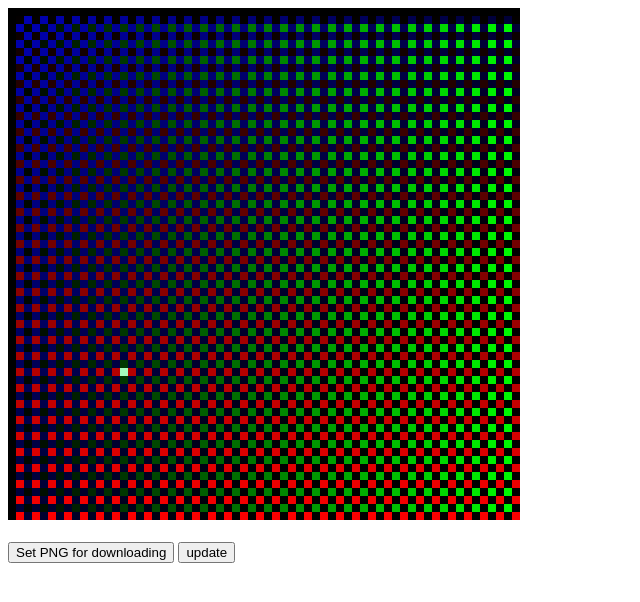
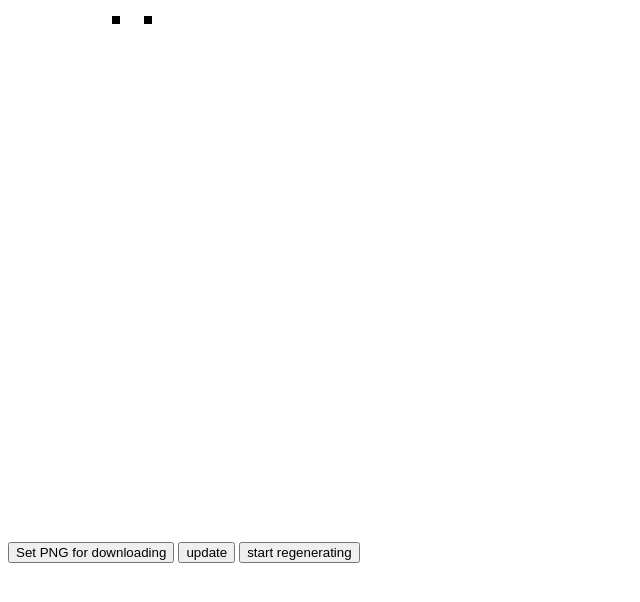
Before and after one commit to Xoychte/Test-canvas, a plain HTML site: page index.html in a window 1280 px wide. Both pictures are taken after a click on the button "update". Shown: the whole page, without its empty margins (0-640 px from the left). Drawn offline with Linux system fonts and the light colour scheme.

Commit message:
SNOW PILES

```diff
--- a/index.html
+++ b/index.html
@@ -12,5 +12,6 @@
     <img src="" alt="" id="download"/> <br/>
     <input type="button" value="Set PNG for downloading" onclick="set_png(canvas)"/>
     <input type="button" value="update" id="update" onclick="update()"/>
+    <input type ="button" value="start regenerating" onclick="start_regenerating()"/>
 </body>
 </html>
--- a/main.js
+++ b/main.js
@@ -1,5 +1,9 @@
 "use strict";
 let canvas;
+
+let BLACK = [0,0,0,255];
+let WHITE = [255,255,255,255];
+
 window.onload = function() {
     canvas = document.getElementById("viewport");
     const ctx = canvas.getContext("2d");
@@ -7,7 +11,8 @@ window.onload = function() {
     let imageData = ctx.getImageData(0,0,size,size);
 
     paint_it_black(imageData, size);
-    generate(size,imageData, ctx);
+    generate_initial(size,imageData, ctx);
+
 }
 
 
@@ -49,40 +54,66 @@ function paint_it_black(imgData, size){
     }
 }
 
-function generate(size,imageData,ctx){
+function generate_initial(size,imageData,ctx){
     for (let y = 0; y < size; y++){
-        for (let x = -0; x < size; x++){
-            let r,g,b = 0;
-
-            if (y > 0 && x > 0){
-
-                switch ((x%2 + y%2)) {
-                    case 2:
-                        r = Math.floor((y/64)*255);
-                        break;
-                    case 0:
-                        g = Math.floor((x/64)*255);
-                        break;
-                    default:
-                        b = 180 - Math.floor((x+y)/128*255);
+        for (let x = 0; x < size; x++){
+            let r = 255;
+            let g = 255;
+            let b = 255;
+            let rand = Math.random()
+            if (y===0 && rand > 0.99){
+                r = 0
+                b = 0
+                g = 0
                 }
-
             set_pixel(imageData,x,y,r,g,b);
             }
         }
-    }
+
     paint_canvas(imageData, ctx);
 }
 
 function update(){
     const size = Number(document.getElementById("viewport").getAttribute("width"));
-    console.log("updated the canvas")
     const ctx = canvas.getContext("2d");
+    let oldImageData = ctx.getImageData(0,0,size,size);
+    let newImageData = ctx.getImageData(0,0,size,size);
 
-    let imageData = ctx.getImageData(0,0,size,size);
-    set_pixel(imageData,random_position(size),random_position(size), random_color(), random_color(), random_color())
-    paint_canvas(imageData,ctx)
+    /// Make the pixels fall
+    for (let y = size; y >= 0; y--){
+        for (let x = 0; x < size; x++){
+            let oldPixel = get_pixel(oldImageData.data,x,y);
+            if (oldPixel.toString() == BLACK.toString()){
+                if (size-y > piles[x]){
+                    set_pixel(newImageData,x,y,255,255,255);
+                    set_pixel(newImageData,x,y+1,0,0,0);
+                    if (size-y-1 == piles[x]){
+                        piles[x]++
+                    }
+                }
+
+            }
+            if (oldPixel.toString() == BLACK.toString() &&y<size-1){
+
+            } else {
+                set_pixel(newImageData,x,y,oldPixel[0], oldPixel[1], oldPixel[2])
+            }
+        }
+
+    }
+
+    /// Add new pixels
+    let firstRowSpace = 0;
+    for (let x = 0; x<size; x++){
+        let oldPixel = get_pixel(oldImageData.data,x,0)
+        if (oldPixel.toString() == WHITE.toString()){
+            firstRowSpace+=1;
+        }
+    }
+    set_pixel(newImageData,random_position(firstRowSpace),1,0,0,0);
+    paint_canvas(newImageData,ctx);
 }
+
 
 function random_position(size){
     return Math.floor(Math.random()*size)
@@ -91,3 +122,17 @@ function random_position(size){
 function random_color(){
     return Math.floor(Math.random()*255)
 }
+
+function start_regenerating(){
+    setInterval(update,1)
+}
+
+function create_piles(size){
+    let piles =[];
+    for (let i=0; i<size; i++){
+        piles.push(1);
+    }
+    return piles;
+}
+
+let piles = create_piles(64)
```
